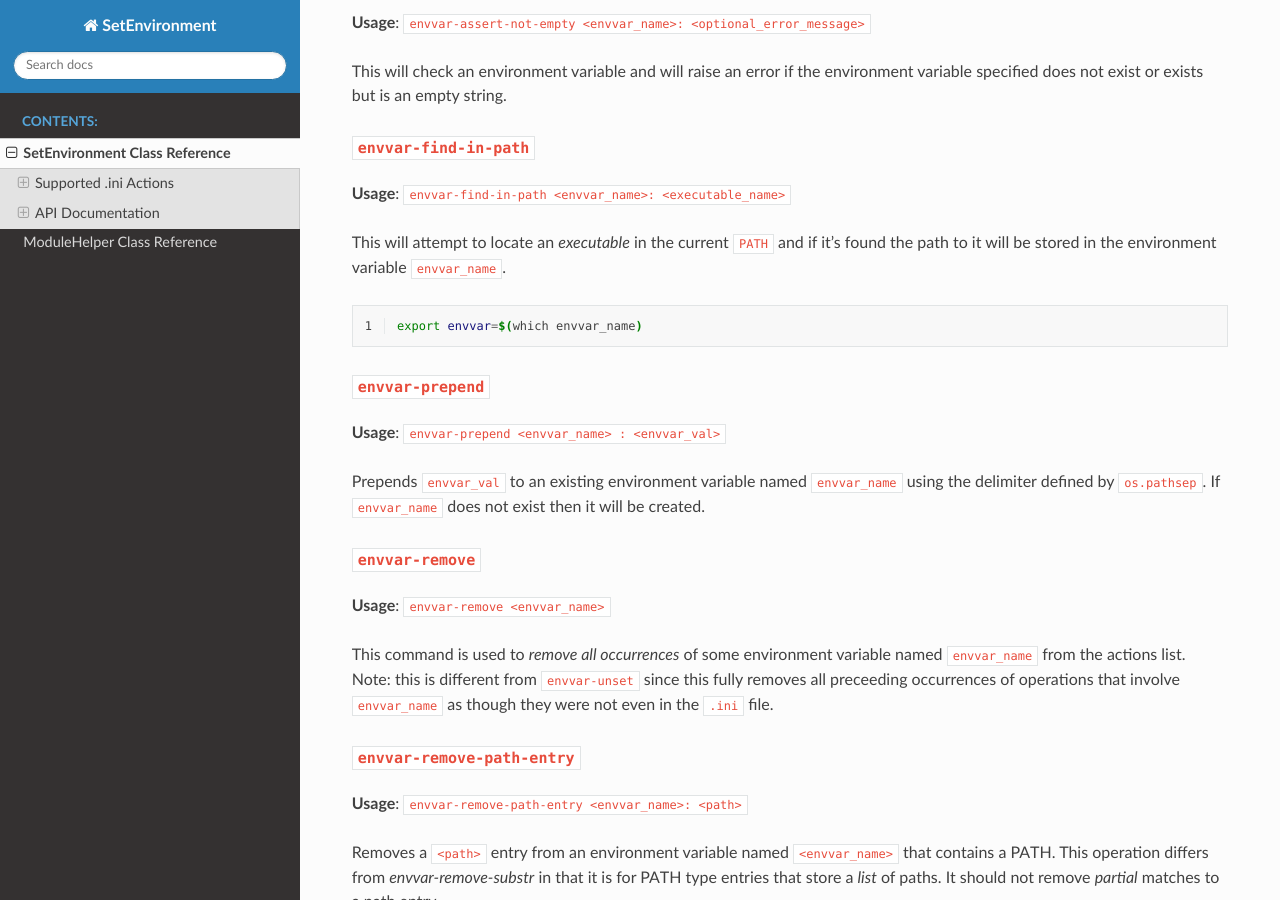
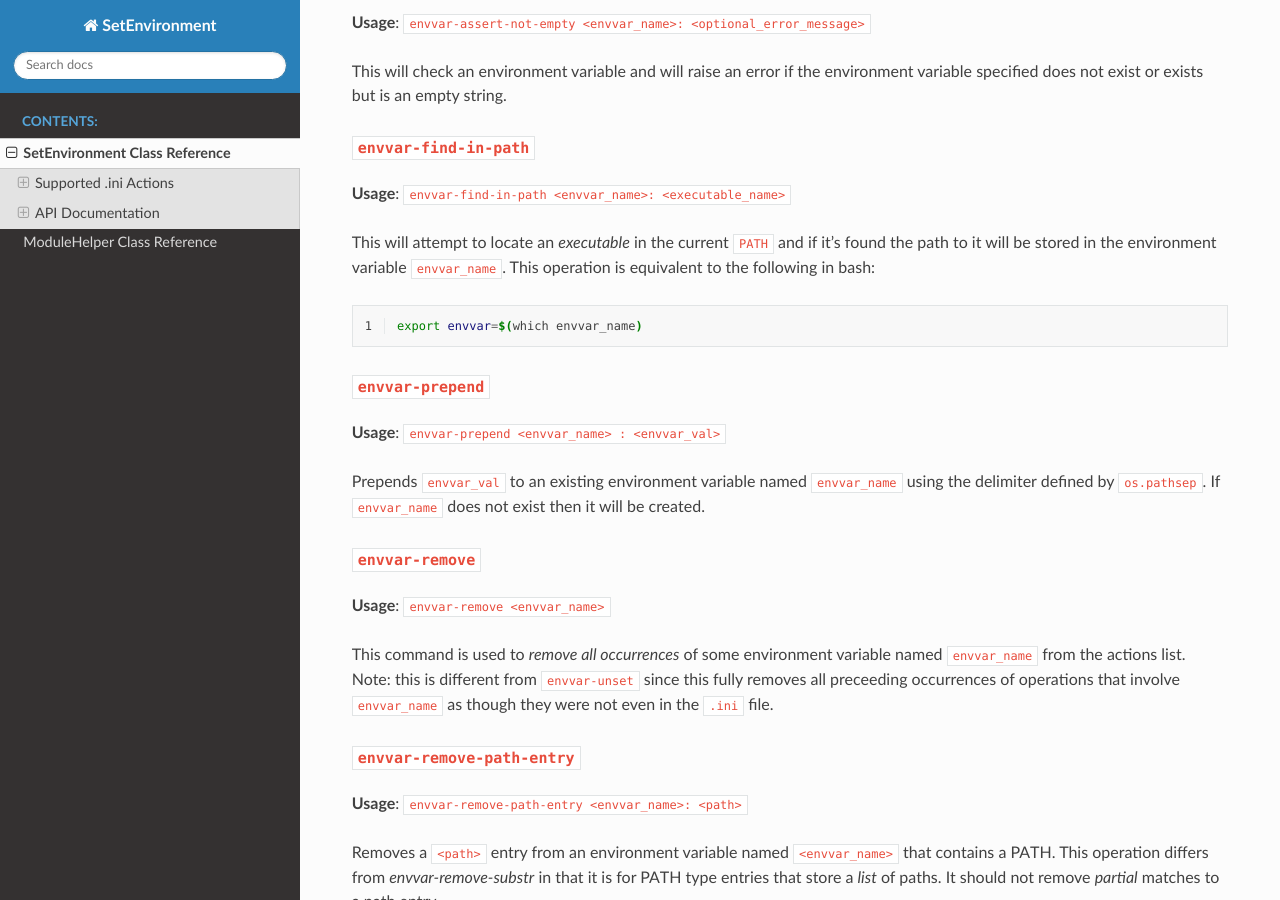
Before and after one commit to sandialabs/SetEnvironment, a Sphinx documentation site: the page built from doc/source/SetEnvironment.rst, in a window 1280 px wide and 900 px high, scrolled down 1652 px. Built offline with Sphinx 7.4.7 and the Read the Docs theme 2.0.0, drawn with Linux system fonts in a browser that asks for light colours.

```diff
--- a/doc/source/SetEnvironment.rst
+++ b/doc/source/SetEnvironment.rst
@@ -41,7 +41,7 @@
 
 This will attempt to locate an *executable* in the current ``PATH`` and
 if it's found the path to it will be stored in the environment variable
-``envvar_name``.
+``envvar_name``. This operation is equivalent to the following in bash:
 
 .. code-block:: bash
   :linenos:
```
